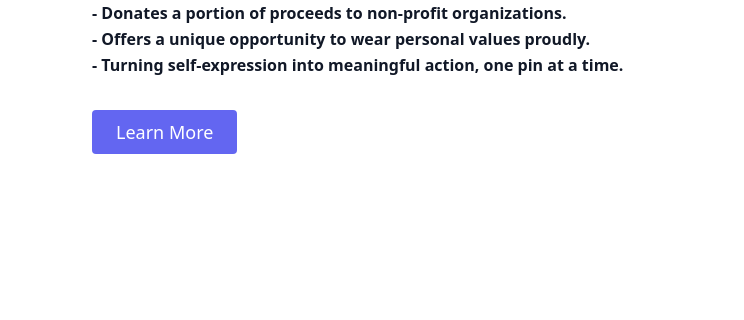
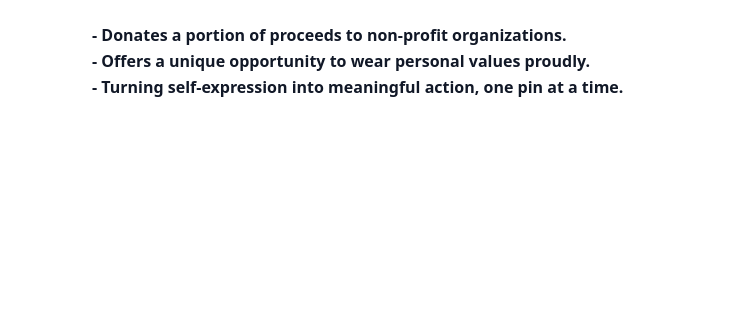
Before and after one commit to nathandoesmuch/TrinketTreasure, a plain HTML site: page index.html in a window 1280 px wide. Shown: the part 7123-7443 px from the top of the page, 536-1280 px from the left. Drawn offline with nearby package versions, Linux system fonts and the light colour scheme.

Commit message:
Add files via upload

```diff
--- a/index.html
+++ b/index.html
@@ -183,12 +183,6 @@
                     <b>- Turning self-expression into meaningful action, one pin at a time.</b>
 
                 </p>
-                <div class="flex justify-center">
-                    <button
-                            class="inline-flex text-white bg-indigo-500 border-0 py-2 px-6 focus:outline-none hover:bg-indigo-600 rounded text-lg">Learn
-                        More
-                    </button>
-                </div>
             </div>
         </div>
     </section>
```
